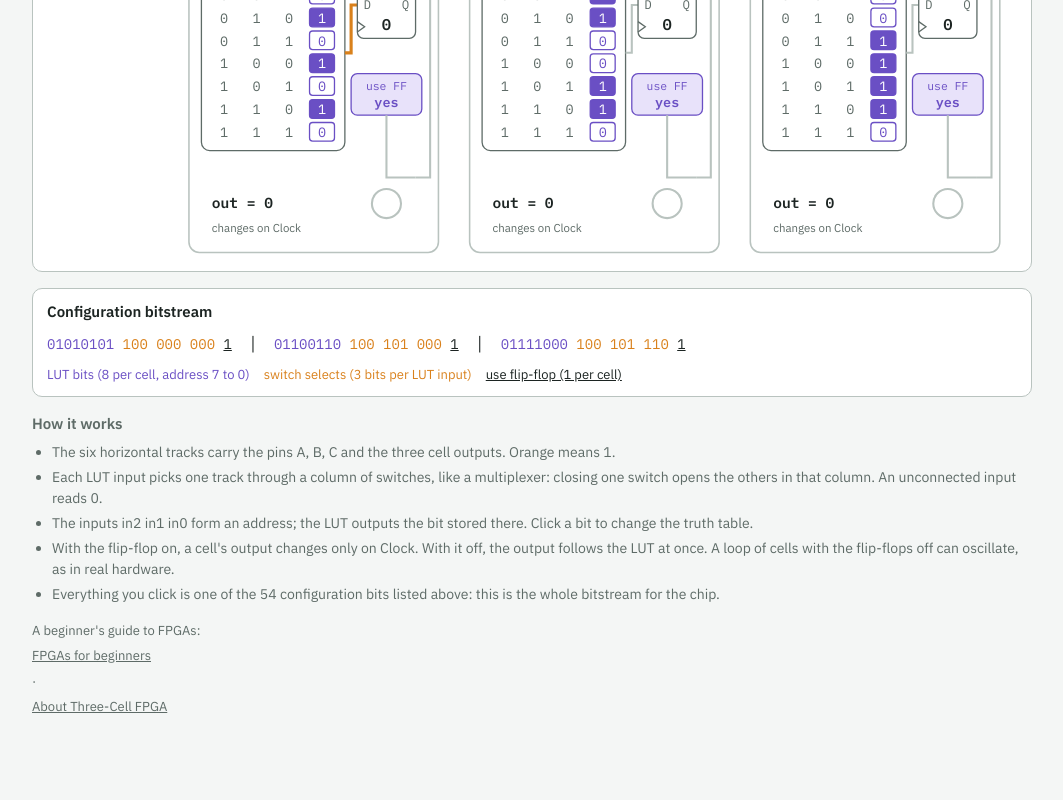
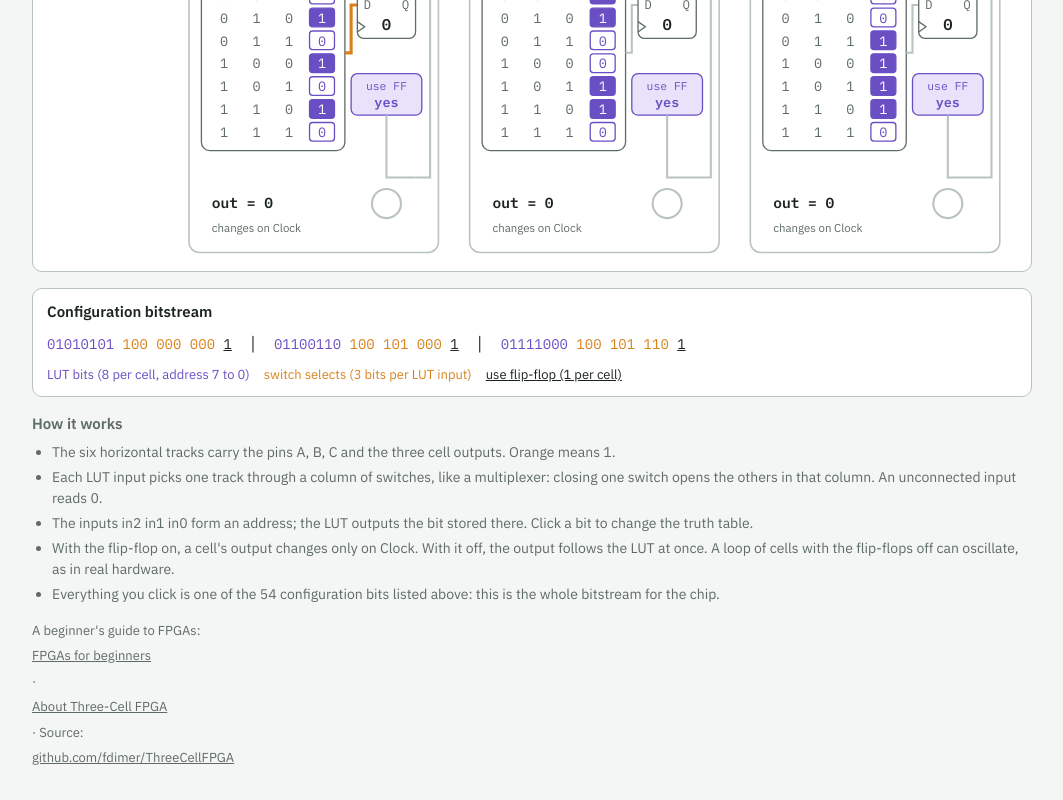
Before and after one commit to fdimer/fdimer.github.io, a plain HTML site: page three-cell-fpga/app/index.html in a window 1280 px wide. Shown: the part 567-1367 px from the top of the page, without its empty margins (108-1171 px from the left). Before the commit the page ends 1316 px from the top, so only its background shows below. Drawn offline with Linux system fonts and the light colour scheme.

Commit message:
Three-Cell FPGA: link the GitHub repo
Co-Authored-By: Claude Opus 5.5 <noreply@anthropic.com>
Claude-Session: https://claude.ai/code/session_01J5P2eVnFbGQdtbwaSPz7RY

```diff
--- a/three-cell-fpga/app/index.html
+++ b/three-cell-fpga/app/index.html
@@ -92,7 +92,7 @@ button:focus-visible, select:focus-visible { outline: 2px solid var(--cfg); outl
     </ul>
   </section>
 
-  <footer class="help" style="font-size:13px">A beginner's guide to FPGAs: <a href="../guide/" style="color:inherit">FPGAs for beginners</a> · <a href="../" style="color:inherit">About Three-Cell FPGA</a></footer>
+  <footer class="help" style="font-size:13px">A beginner's guide to FPGAs: <a href="../guide/" style="color:inherit">FPGAs for beginners</a> · <a href="../" style="color:inherit">About Three-Cell FPGA</a> · Source: <a href="https://github.com/fdimer/ThreeCellFPGA" style="color:inherit">github.com/fdimer/ThreeCellFPGA</a></footer>
 </main>
 
 <script>
```
Also changed, not shown: three-cell-fpga/index.html (+1 -0 lines), 1 other file.
